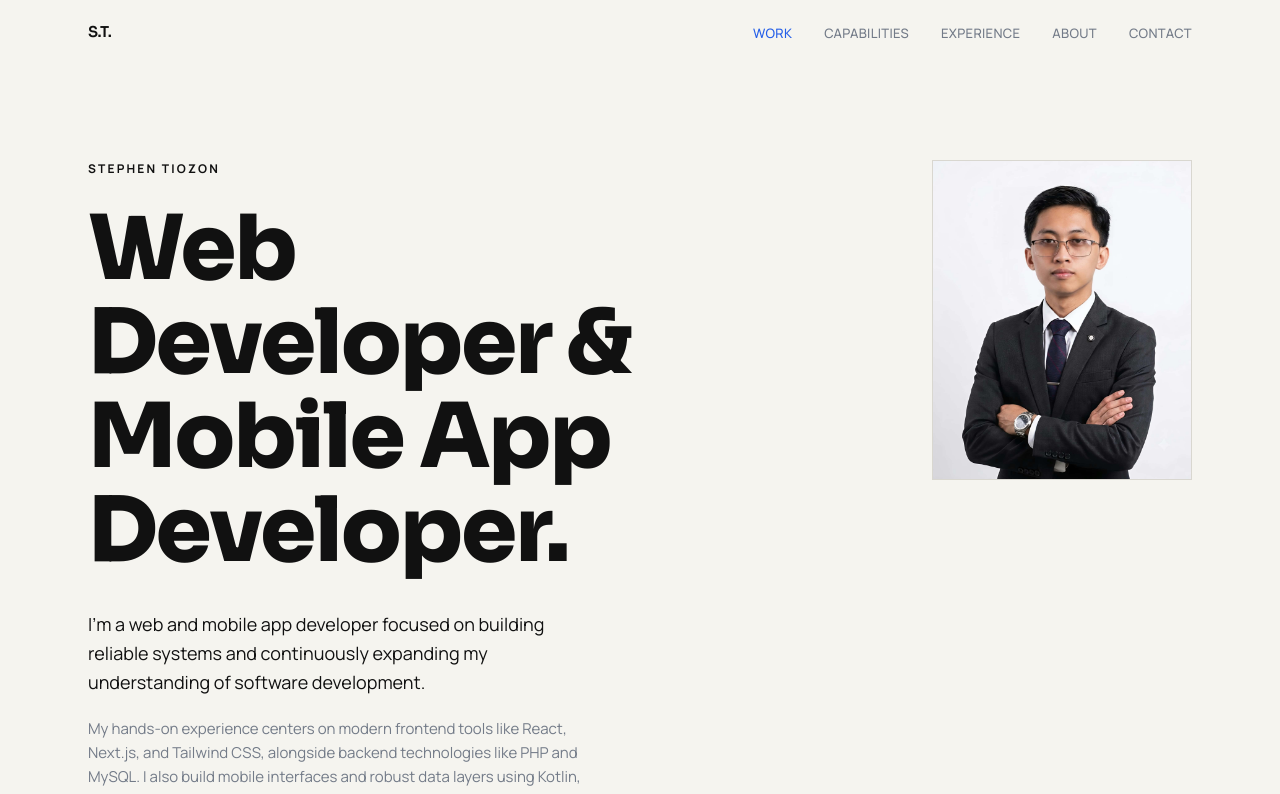
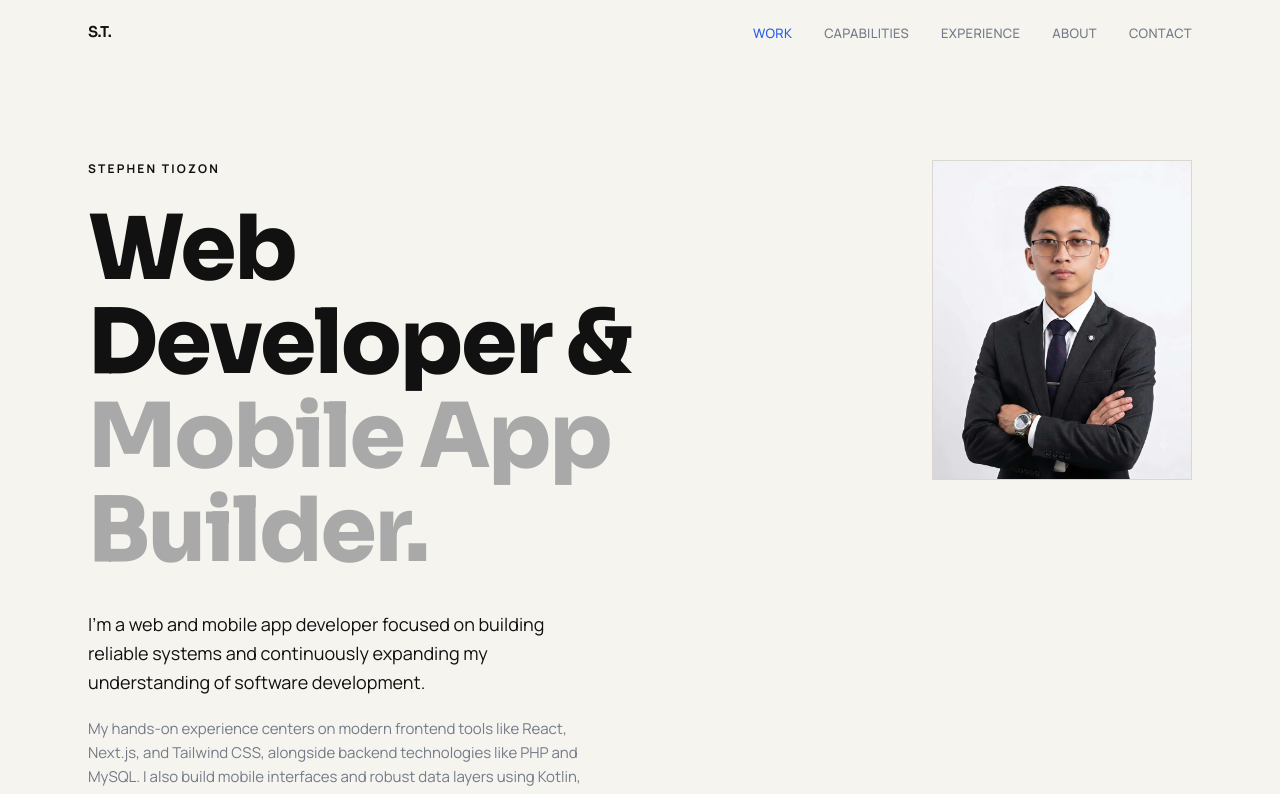
Before and after one commit to Stephen-Tiozon/Stephen-s-Portfolio, a React (Vite) app: page / in a window 1280 px wide. Shown: the top 794 px of the page. Built offline with nearby package versions, Linux system fonts and the light colour scheme; the HTML template or start-up script is replaced by a standard one.

Commit message:
feat: create portfolio application component with navigation and main sections

```diff
--- a/src/App.tsx
+++ b/src/App.tsx
@@ -247,8 +247,8 @@ export default function App() {
               >
                 <span className="block text-[#111111]">Web</span>
                 <span className="block text-[#111111]">Developer &</span>
-                <span className="block text-[#111111]">Mobile App</span>
-                <span className="block text-[#111111]">Developer.</span>
+                <span className="block text-[#A9A9A9]">Mobile App</span>
+                <span className="block text-[#A9A9A9]">Builder.</span>
               </h1>
               <div className="max-w-[520px] mb-10 flex flex-col gap-5">
                 <p className="font-[Manrope] text-[18px] leading-[1.6] text-[#111111]">
```
